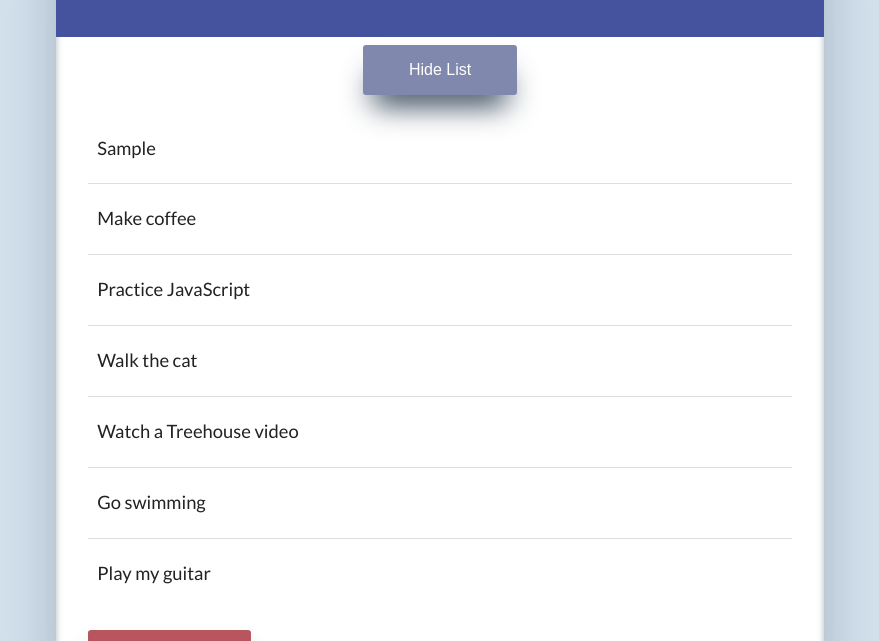
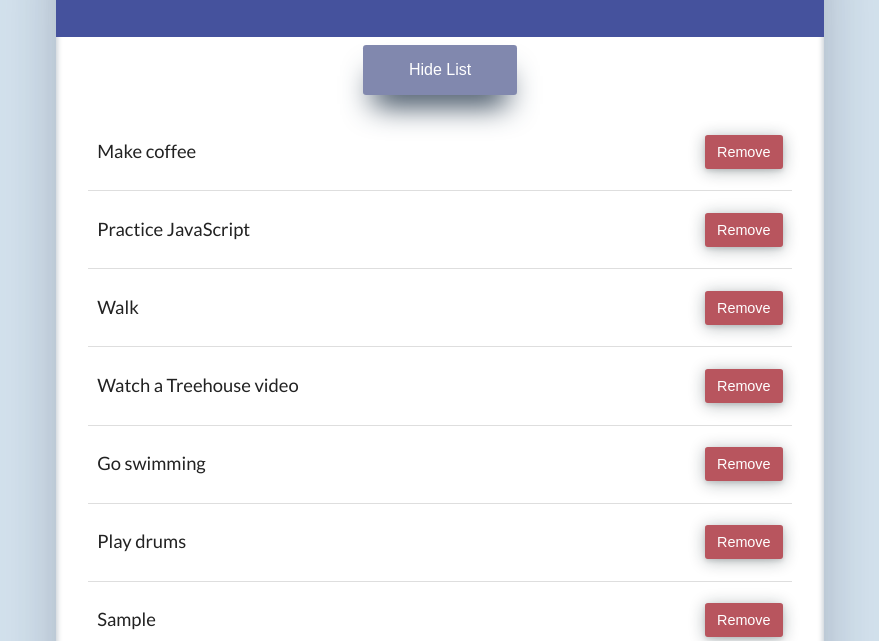
Before and after one commit to halebeau/My-Day-List, a plain HTML site: page index.html in a window 1280 px wide. Both pictures are taken after typing "Sample" into the empty fields and a click on the button "Add Task". Shown: the part 159-800 px from the top of the page, without its empty margins (200-1079 px from the left). Drawn offline with Linux system fonts and the light colour scheme.

Commit message:
Added: Remove and css button to listItems

```diff
--- a/app.js
+++ b/app.js
@@ -2,35 +2,44 @@ const btnCreate = document.querySelector('.btn-main')
 const btnToggle = document.querySelector('.btn-toggle')
 const btnRemove = document.querySelector('.btn-remove')
 const taskList = document.querySelector('.list-container ul')
-const listItems = document.getElementsByTagName('li')
+const listItems = taskList.children
 
-for(let i=0; i < listItems.length; i++) {
-  listItems[i].addEventListener('mouseover', () => {
-    listItems[i].textContent = listItems[i].textContent.toUpperCase()
-  })
+
+function attachRemoveButton(li) {
+  let remove = document.createElement('button')
+  remove.className = 'remove'
+  remove.textContent = "Remove"
+  li.appendChild(remove)
+}
+for( let i = 0; i < listItems.length; i++ ) {
+  attachRemoveButton(listItems[i])
 }
 
-btnCreate.addEventListener("click", () => {
-  const input = document.querySelector(".input-main")
-  const list = document.querySelector('ul')
+  // taskList.addEventListener('mouseover', (event) => {
+  //   if( event.target.tagName === 'LI' ) {
+  //     event.target.textContent = event.target.textContent.toUpperCase()
+  //   }
+  // })
 
-  list.insertAdjacentHTML(
-    'afterbegin',
-    `<li>${input.value}</li>`
-  )
-  input.value = ""
+btnToggle.addEventListener("click", () => {
+  const listContainer = document.querySelector(".list-container")
+  if (listContainer.style.display === "none") {
+    btnToggle.textContent = "Hide List"
+    listContainer.removeAttribute("style")
+  } else {
+    btnToggle.textContent = "Show List"
+    listContainer.style.display = "none"
+  }
 })
 
-btnToggle.addEventListener("click", () => {
-  const listContainer = document.querySelector('.list-container')
-
-  if (listContainer.style.display === 'none') {
-    btnToggle.textContent = 'Hide List'
-    listContainer.removeAttribute('style')
-  } else {
-    btnToggle.textContent = "Show List"
-    listContainer.style.display = 'none'
-  }
+btnCreate.addEventListener("click", () => {
+  let ul = document.getElementsByTagName("ul")[0]
+  const input = document.querySelector(".input-main")
+  let li = document.createElement("li")
+  li.textContent = input.value
+  attachRemoveButton(li)
+  ul.appendChild(li)
+  input.value = ""
 })
 
 btnRemove.addEventListener('click', () => {
--- a/css/style.css
+++ b/css/style.css
@@ -122,6 +122,10 @@ button:focus {
 .btn-toggle:hover {
   background-color: var(--color-hide-dark);
 }
+.remove {
+  border-radius: .2em;
+  box-shadow: rgba(14, 30, 37, 0.12) 0px 2px 4px 0px, rgba(14, 30, 37, 0.32) 0px 2px 16px 0px;
+}
 .btn-remove {
   color: white;
   padding: 0.85em 1em;
--- a/index.html
+++ b/index.html
@@ -25,11 +25,11 @@
       <div class="list-container">
         <ul aria-live="polite">
           <li>Make coffee</li>
-          <li class="highlight">Practice JavaScript</li>
-          <li>Walk the cat</li>
+          <li>Practice JavaScript</li>
+          <li>Walk</li>
           <li>Watch a Treehouse video</li>
-          <li class="highlight">Go swimming</li>
-          <li class="highlight">Play my guitar</li>
+          <li>Go swimming</li>
+          <li>Play drums</li>
         </ul>
         <button class="btn-remove">Remove Last Task</button>
       </div>
```
